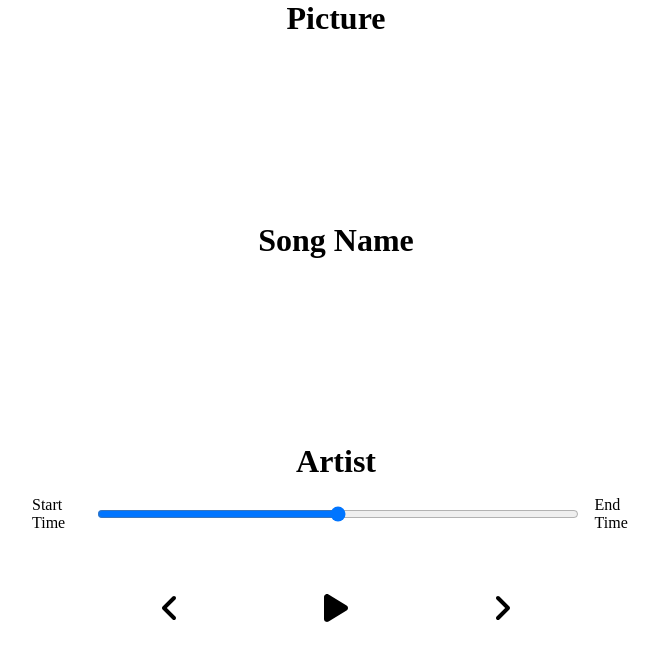
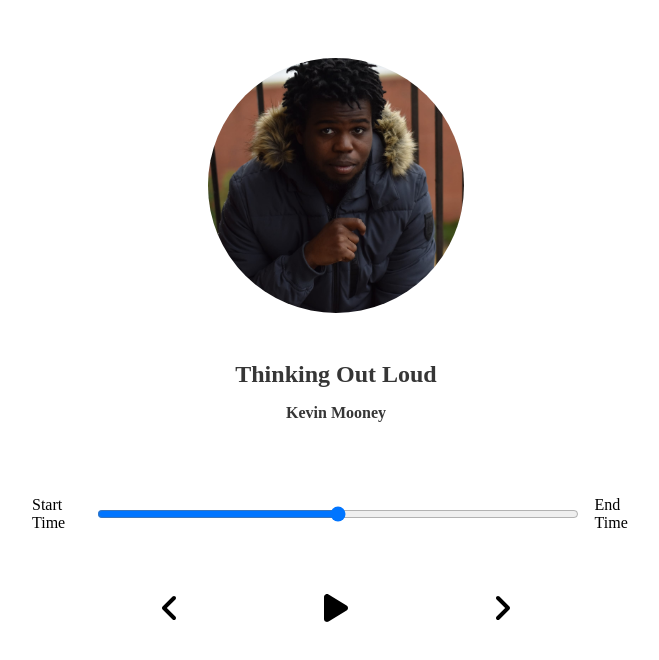
Before and after one commit to kmooney225/Music-Player, a React (Create React App) app: page / in a window 1280 px wide. Shown: the top 660 px of the page, without its empty margins (304-963 px from the left). Built offline with nearby package versions, Linux system fonts and the light colour scheme.

Commit message:
Added styling and gave app data from utils.js

```diff
--- a/src/App.js
+++ b/src/App.js
@@ -1,15 +1,16 @@
-import React from 'react';
+import React, {useState} from 'react';
 import './styles/app.scss'
 import Player from './components/Player';
 import Song from './components/Song';
-import data from './utils';
+import data from './components/utils';
 
 function App() {
 
-
+  const [songs, setSongs] = useState(data());
+  const [currentSong, setCurrentSong] = useState(songs[0]);
   return (
     <div className="App">
-      <Song />
+      <Song currentSong={currentSong} />
       <Player />
     </div>
   );
--- a/src/components/Song.js
+++ b/src/components/Song.js
@@ -1,11 +1,11 @@
 import React from 'react';
 
-const Song = () => {
+const Song = ({currentSong}) => {
     return(
         <div className="song-container">
-            <h1>Picture</h1>
-            <h1>Song Name</h1>
-            <h1>Artist</h1>
+            <img src={currentSong.cover} alt="" />
+            <h2>{currentSong.name}</h2>
+            <h3>{currentSong.artist}</h3>
         </div>
     );
 };
--- a/src/utils.js
+++ b/src/components/utils.js
@@ -1,21 +1,22 @@
 import { v4 as uuidv4 } from "uuid";
+import cover1 from "../res/ProfileMusicPic.jpg";
 
 function groove() {
     return [
         {
             name: "Thinking Out Loud",
-            cover: "./res/ProfileMusicPic.jpg",
+            cover: cover1,
             artist: "Kevin Mooney",
-            audio: "./res/I-am-not-the-only-one.wav",
+            audio: "../res/I-am-not-the-only-one.wav",
             color: ["#205950", "#2ab3bf"],
             id: uuidv4(),
             active: true,
         },
         {
             name: "I am Not the Only One",
-            cover: "./res/ProfileMusicPic.jpg",
+            cover: cover1,
             artist: "Kevin Mooney",
-            audio: "./res/Thinking-out-loud.wav",
+            audio: "../res/Thinking-out-loud.wav",
             color: ["#205950", "#2ab3bf"],
             id: uuidv4(),
             active: false,
--- a/src/styles/app.scss
+++ b/src/styles/app.scss
@@ -3,6 +3,9 @@
     padding: 0;
     box-sizing: border-box;
 }
+h1,h2,h3{
+    color: rgb(54, 54, 54);
+}
 
 @import "./song.scss";
 @import "./player.scss";
--- a/src/styles/song.scss
+++ b/src/styles/song.scss
@@ -3,5 +3,15 @@
     display: flex;
     flex-direction: column;
     align-items: center;
-    justify-content: space-between;
+    justify-content: center;
+    img{
+        width: 20%;
+        border-radius: 50%;
+    }
+    h2{
+        padding: 3rem 1rem 1rem 1rem;
+    }
+    h3 {
+        font-size: 1rem;
+    }
 }
```
